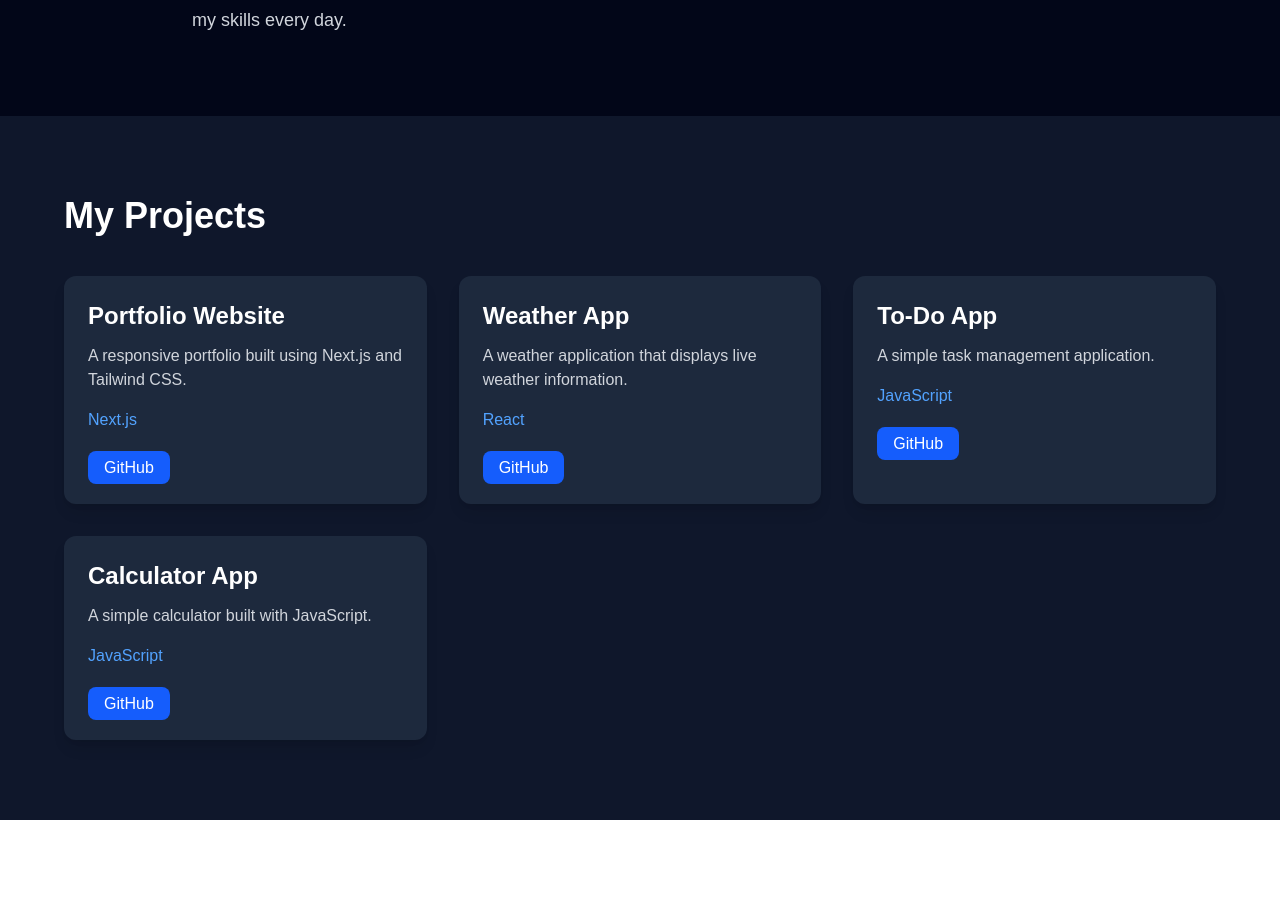
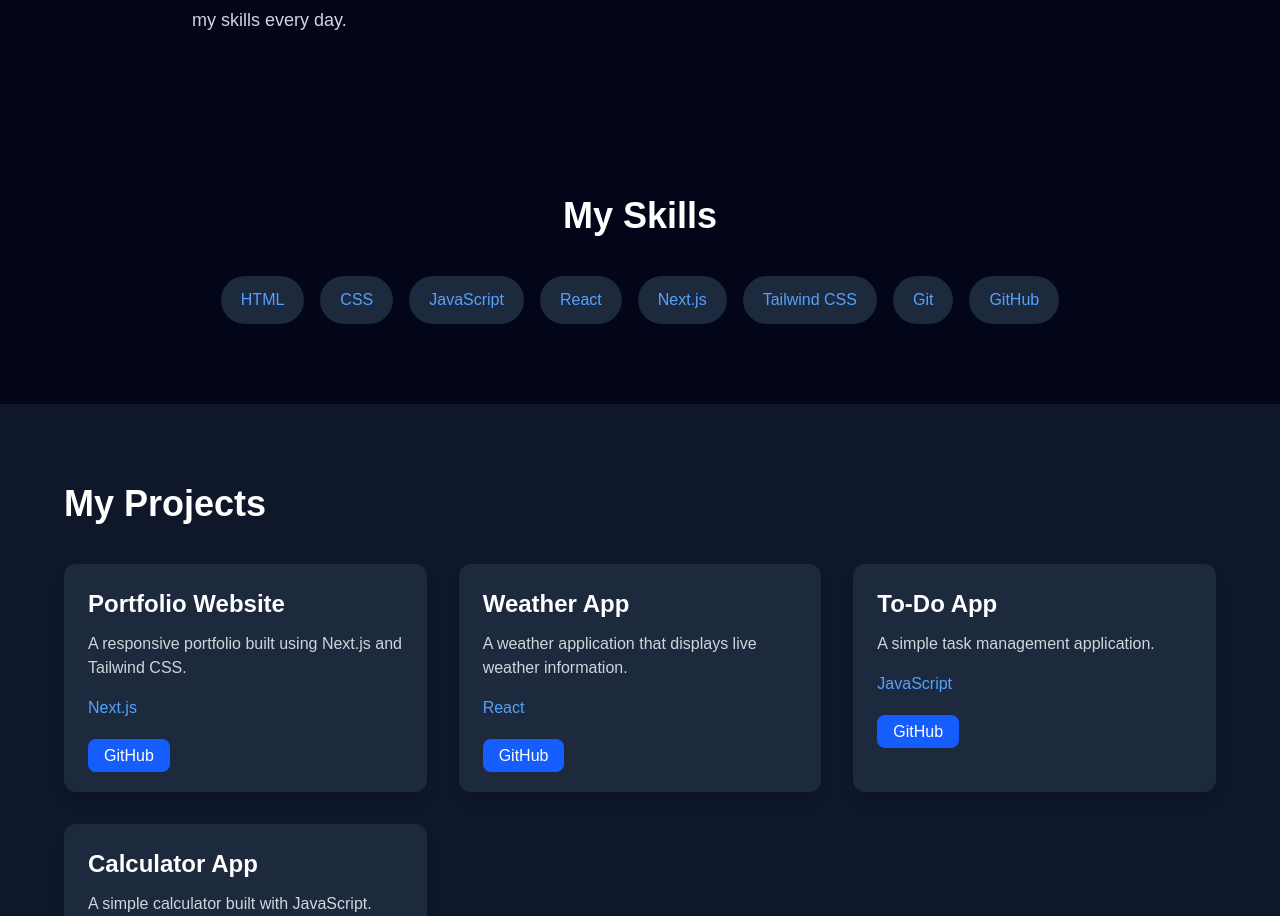
Before and after one commit to x-sharn/Proj1, a Next.js app: page / in a window 1280 px wide. Shown: the part 1088-2004 px from the top of the page. Before the commit the page ends 1908 px from the top, so only its background shows below. Built offline with nearby package versions, Linux system fonts and the light colour scheme.

Commit message:
feat: add dynamic skills section

```diff
--- a/src/app/page.jsx
+++ b/src/app/page.jsx
@@ -4,6 +4,8 @@ import profile from "@/data/profile";
 import About from "@/components/About";
 import Projects from "@/components/Projects";
 import projects from "@/data/projects";
+import Skills from "@/components/Skills";
+import skills from "@/data/skills";
 
 export default function Home() {
   return (
@@ -20,11 +22,10 @@ export default function Home() {
         description={profile.about}
       />
 
-      <About
-        about={profile.about}
-      />
+      <About about={profile.about} />
+      <Skills skills={skills} />
+      <Projects projects={projects} />
 
-      <Projects projects={projects} />
     </>
   );
 }
--- /dev/null
+++ b/src/components/Skills.jsx
@@ -0,0 +1,24 @@
+export default function Skills({ skills }) {
+    return (
+      <section className="bg-slate-950 text-white py-20 px-6">
+        <div className="max-w-6xl mx-auto">
+
+          <h2 className="text-4xl font-bold mb-10 text-center">
+            My Skills
+          </h2>
+
+          <div className="flex flex-wrap justify-center gap-4">
+            {skills.map((skill, index) => (
+              <span
+                key={index}
+                className="bg-slate-800 px-5 py-3 rounded-full text-blue-400 font-medium hover:bg-blue-600 hover:text-white transition"
+              >
+                {skill}
+              </span>
+            ))}
+          </div>
+
+        </div>
+      </section>
+    );
+  }
--- /dev/null
+++ b/src/data/skills.js
@@ -0,0 +1,12 @@
+const skills = [
+    "HTML",
+    "CSS",
+    "JavaScript",
+    "React",
+    "Next.js",
+    "Tailwind CSS",
+    "Git",
+    "GitHub",
+  ];
+
+  export default skills;
```
